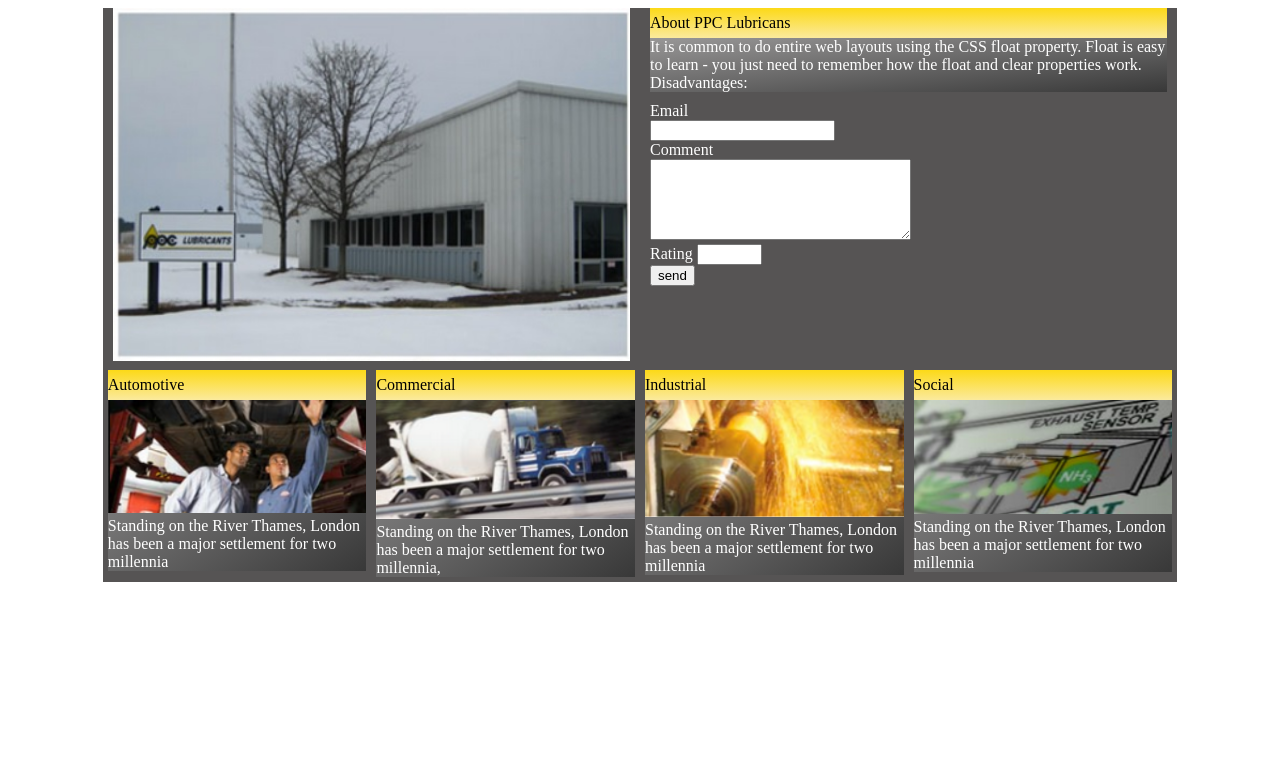
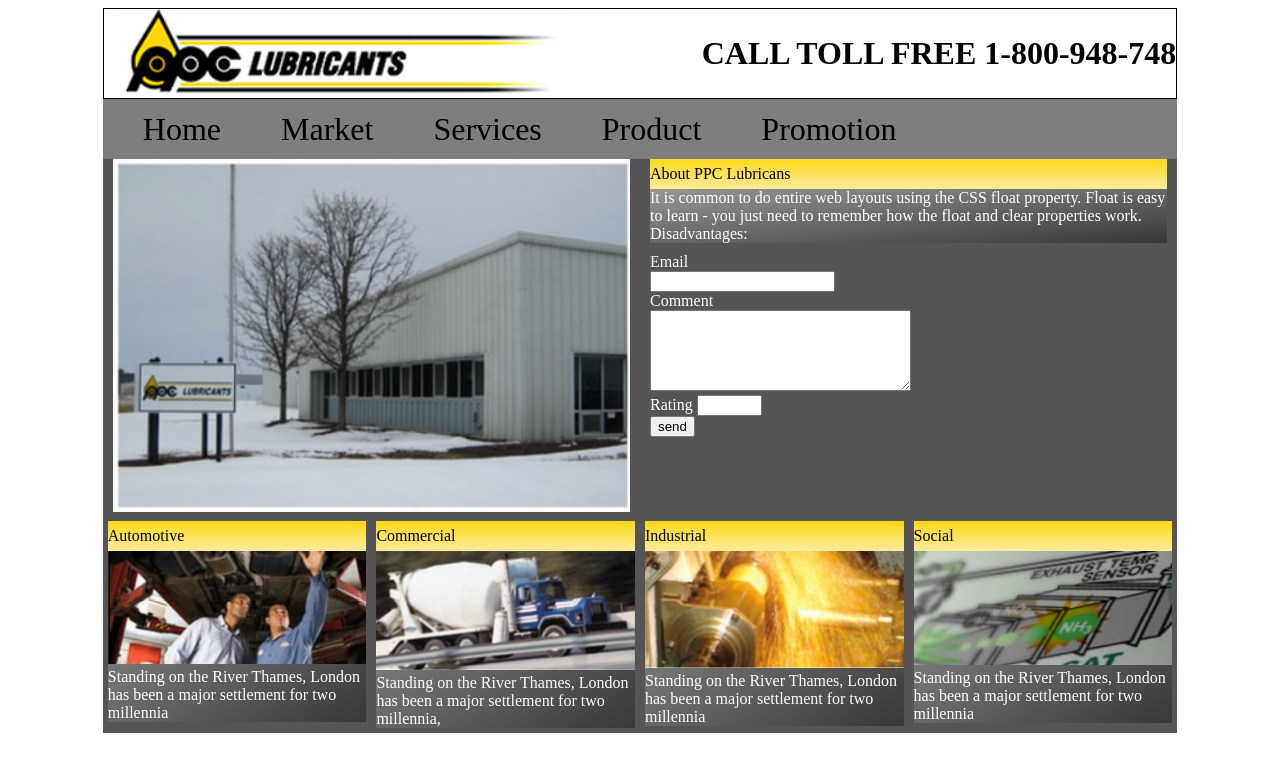
Before and after one commit to anbeoo1112/kiemtra, a plain HTML site: page index.html in a window 1280 px wide. Drawn offline with Linux system fonts and the light colour scheme.

Commit message:
Update index.html

```diff
--- a/index.html
+++ b/index.html
@@ -6,9 +6,20 @@
 </head>
 <body>
 	<div class="wrapper">
-		<!-- begin header -->
+		<header>
+			<div class="logo">
+				<img src="images/logo.jpg">
+				<h1>CALL TOLL FREE 1-800-948-748</h1>
+			</div>
+			<div class="navbar">
+				<a href="#">Home</a>
+				<a href="#">Market</a>
+				<a href="#">Services</a>
+				<a href="#">Product</a>
+				<a href="#">Promotion</a>
+			</div>
 
-		<!-- end header -->
+		</header>
 		<section class="main">
 			<div class="hotnews">
 				<div class="imgnews col-s-6 col-6">
```
